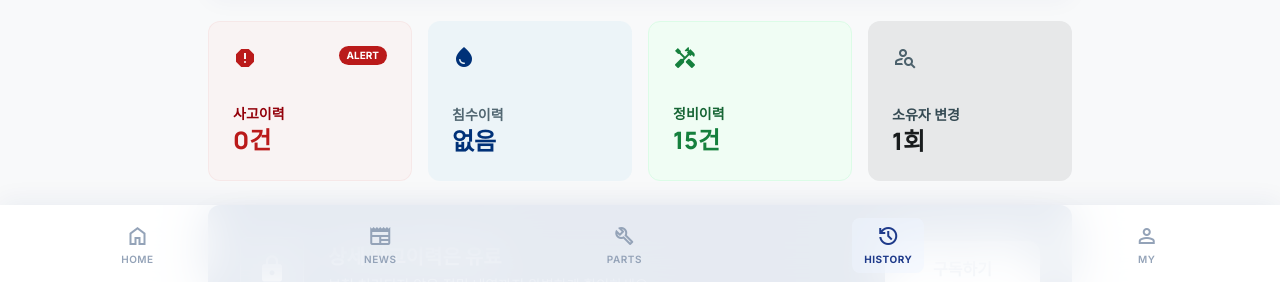
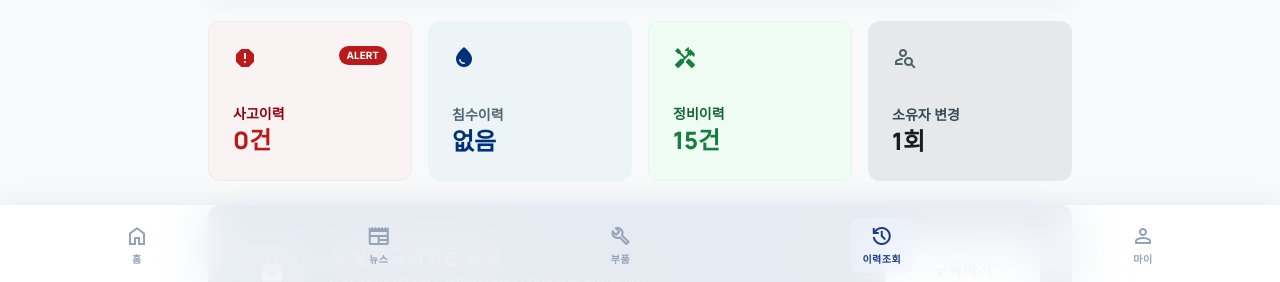
Before and after one commit to koha2007/achaja, a plain HTML site: page history/index.html in a window 1280 px wide. Shown: the part 515-797 px from the top of the page. Drawn offline with nearby package versions, Linux system fonts and the light colour scheme.

Commit message:
Update index.html

```diff
--- a/history/index.html
+++ b/history/index.html
@@ -217,27 +217,26 @@
 <!-- BottomNavBar -->
 <nav class="fixed bottom-0 left-0 w-full z-50 bg-white/90 backdrop-blur-xl shadow-[0_-4px_24px_rgba(0,49,120,0.06)] pb-safe">
   <div class="flex justify-around items-center h-20 px-4 max-w-screen-2xl mx-auto">
-<div class="flex flex-col items-center justify-center text-slate-400 hover:text-blue-700 transition-colors rounded-lg">
+  <a href="/" class="flex flex-col items-center justify-center text-slate-400 hover:text-blue-700 transition-colors rounded-lg">
   <span class="material-symbols-outlined">home</span>
-<span class="font-body text-[10px] font-semibold uppercase tracking-wider mt-1">Home</span>
-</div>
-<div class="flex flex-col items-center justify-center text-slate-400 hover:text-blue-700 transition-colors rounded-lg">
+  <span class="font-body text-[10px] font-semibold uppercase tracking-wider mt-1">홈</span>
+  </a>
+  <a href="/news" class="flex flex-col items-center justify-center text-slate-400 hover:text-blue-700 transition-colors rounded-lg">
   <span class="material-symbols-outlined">newspaper</span>
-<span class="font-body text-[10px] font-semibold uppercase tracking-wider mt-1">News</span>
-</div>
-<div class="flex flex-col items-center justify-center text-slate-400 hover:text-blue-700 transition-colors rounded-lg">
+  <span class="font-body text-[10px] font-semibold uppercase tracking-wider mt-1">뉴스</span>
+  </a>
+  <a href="/" class="flex flex-col items-center justify-center text-slate-400 hover:text-blue-700 transition-colors rounded-lg">
   <span class="material-symbols-outlined">build</span>
-<span class="font-body text-[10px] font-semibold uppercase tracking-wider mt-1">Parts</span>
-</div>
-<!-- Active State: History -->
-<div class="flex flex-col items-center justify-center text-blue-900 bg-blue-50/50 rounded-xl px-3 py-1.5">
+  <span class="font-body text-[10px] font-semibold uppercase tracking-wider mt-1">부품</span>
+  </a>
+  <a href="/history" class="flex flex-col items-center justify-center text-blue-900 bg-blue-50/50 rounded-xl px-3 py-1.5">
   <span class="material-symbols-outlined" style="font-variation-settings: 'FILL' 1;">history</span>
-<span class="font-body text-[10px] font-bold uppercase tracking-wider mt-1">History</span>
-</div>
-<div class="flex flex-col items-center justify-center text-slate-400 hover:text-blue-700 transition-colors rounded-lg">
+  <span class="font-body text-[10px] font-bold uppercase tracking-wider mt-1">이력조회</span>
+  </a>
+  <a href="/my" class="flex flex-col items-center justify-center text-slate-400 hover:text-blue-700 transition-colors rounded-lg">
   <span class="material-symbols-outlined">person</span>
-<span class="font-body text-[10px] font-semibold uppercase tracking-wider mt-1">My</span>
-</div>
+  <span class="font-body text-[10px] font-semibold uppercase tracking-wider mt-1">마이</span>
+  </a>
   </div>
   </nav>
 </body></html>
```
Lines whose indentation alone changed are shown as unchanged.
